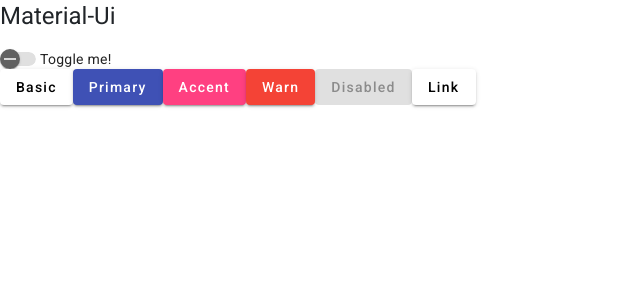
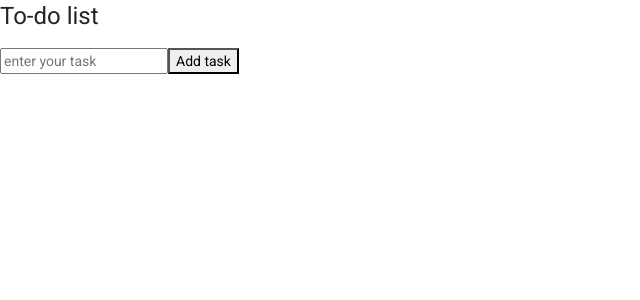
Before and after one commit to imkhushboo/Angular_project, an Angular app: page / in a window 1280 px wide. Shown: the top 300 px of the page, without its empty margins (0-640 px from the left). Built offline with nearby package versions, Linux system fonts and the light colour scheme.

Commit message:
To-do list

```diff
--- a/src/app/app.component.html
+++ b/src/app/app.component.html
@@ -1,12 +1,9 @@
 <h1>{{title}}</h1>
 
 
-<mat-slide-toggle>Toggle me!</mat-slide-toggle>
-<div class="example-button-row">
-    <button mat-raised-button>Basic</button>
-    <button mat-raised-button color="primary">Primary</button>
-    <button mat-raised-button color="accent">Accent</button>
-    <button mat-raised-button color="warn">Warn</button>
-    <button mat-raised-button disabled>Disabled</button>
-    <a mat-raised-button href="https://www.google.com/" target="_blank">Link</a>
-  </div>
+<input type="text" placeholder="enter your task" #basic/>
+<button (click) = "addTask(basic.value)"> Add task</button>
+
+<ul *ngFor="let item of tasks">
+    <li>{{item.name}} <button (click) = "removeTask(item.id)">Remove</button></li>
+</ul>
--- a/src/app/app.component.ts
+++ b/src/app/app.component.ts
@@ -8,5 +8,15 @@
 })
 export class AppComponent {
 
-  title = "Material-Ui"
+  title = "To-do list"
+ tasks:any= []
+  addTask(value:any)
+  {
+    this.tasks.push({id:this.tasks.length , name : value});
+  }
+
+  removeTask(id:Number)
+  {
+    this.tasks = this.tasks.filter((item:any) => item.id !== id);
+  }
 }
```
